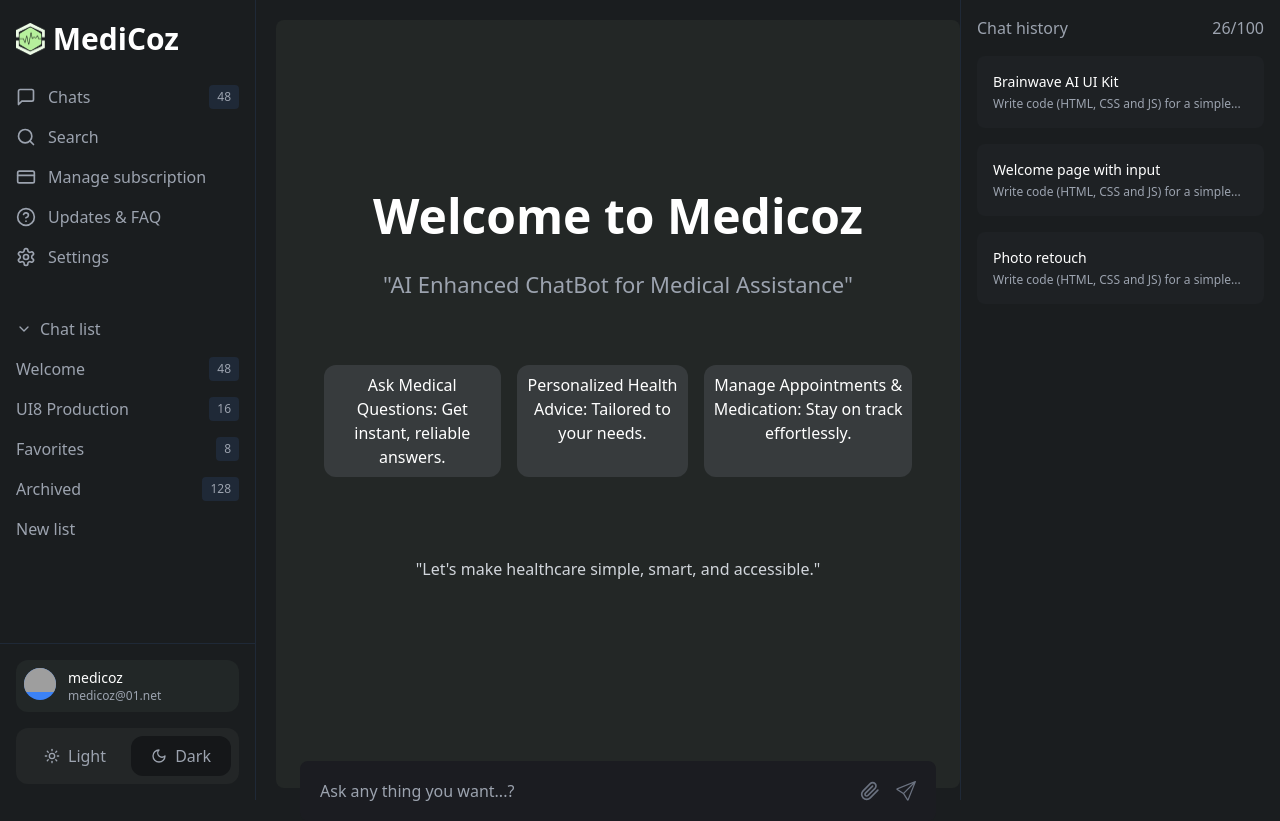
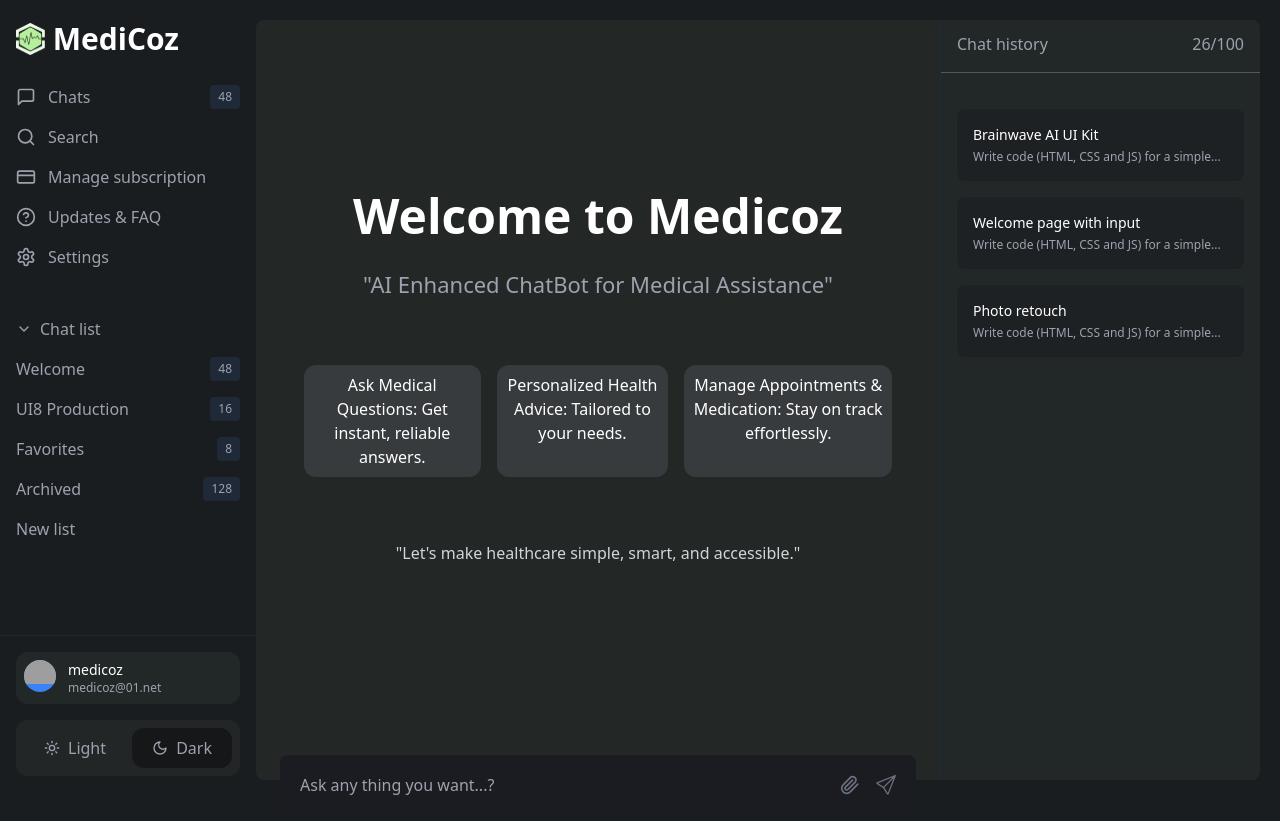
Before and after one commit to Viswajith2003/medicoz, a Next.js app: page / in a window 1280 px wide. Built offline with nearby package versions, Linux system fonts and the light colour scheme; grey boxes are pictures that could not be loaded.

Commit message:
chat history amd  main content setted

```diff
--- a/src/app/components/chatHistory.jsx
+++ b/src/app/components/chatHistory.jsx
@@ -1,4 +1,3 @@
-
 export default function ChatHistory({ theme }) {
   const chatItems = [
     {
@@ -17,11 +16,11 @@ export default function ChatHistory({ theme }) {
 
   return (
     <div
-      className={`w-80 border-l ${
+      className={`w-80 border-l rounded-tl-none rounded-bl-none mr-5 mb-5 mt-5  rounded-lg bg-[#222727] ${
         theme === "light" ? "border-gray-200 bg-white" : "border-gray-800"
-      } p-4 hidden lg:block`}
+      }  hidden lg:block`}
     >
-      <div className="flex items-center justify-between mb-4">
+      <div className="flex items-center justify-between mb-4 pt-3 px-4">
         <span className={theme === "light" ? "text-gray-600" : "text-gray-400"}>
           Chat history
         </span>
@@ -29,7 +28,8 @@ export default function ChatHistory({ theme }) {
           26/100
         </span>
       </div>
-
+      <hr className="border-[#565858] mb-5" />
+      <div className="p-4">
         <div className="space-y-4">
           {chatItems.map((item, index) => (
             <div
@@ -60,5 +60,6 @@ export default function ChatHistory({ theme }) {
           ))}
         </div>
       </div>
+    </div>
   );
 }
--- a/src/app/components/mainContent.jsx
+++ b/src/app/components/mainContent.jsx
@@ -9,7 +9,7 @@ export default function MainContent({ theme }) {
 
   return (
     <div
-      className={`flex-1 pt-40 ml-5 mb-3 mt-5  rounded-lg ${
+      className={`flex-1 pt-40 rounded-tr-none rounded-br-none  mb-5 mt-5  rounded-lg ${
         theme === "light" ? "bg-gray-50" : "bg-[#232726]"
       }`}
     >
@@ -31,12 +31,12 @@ export default function MainContent({ theme }) {
             </div>
           ))}
         </div>
-        <p className={`mb-6 text-gray-300 mt-20`}>
+        <p className={`mb-6 text-gray-300 mt-16`}>
           "Let's make healthcare simple, smart, and accessible."
         </p>
 
         <div
-          className={`type flex items-center  mx-6 mt-[180px] ${
+          className={`type flex items-center  mx-6 mt-[190px] ${
             theme === "light"
               ? "bg-white border-[#1b1c21]"
               : "bg-[#1b1c21] border-gray-700"
--- a/src/app/components/sidebar.jsx
+++ b/src/app/components/sidebar.jsx
@@ -28,7 +28,7 @@ export default function Sidebar({ isOpen, setIsOpen, theme, setTheme }) {
   ];
 
   return (
-    <div className="w-64 bg-[#1A1D1F] border-r border-gray-800 flex flex-col">
+    <div className="w-64 bg-[#1A1D1F] pb-2 border-gray-800 flex flex-col">
       <div className="p-4 flex items-center ">
         <img src="/logo.png" alt="M" className="h-8" />
         <span className="ml-2 text-white text-[30px] font-semibold">
```
Lines whose indentation alone changed are shown as unchanged.
